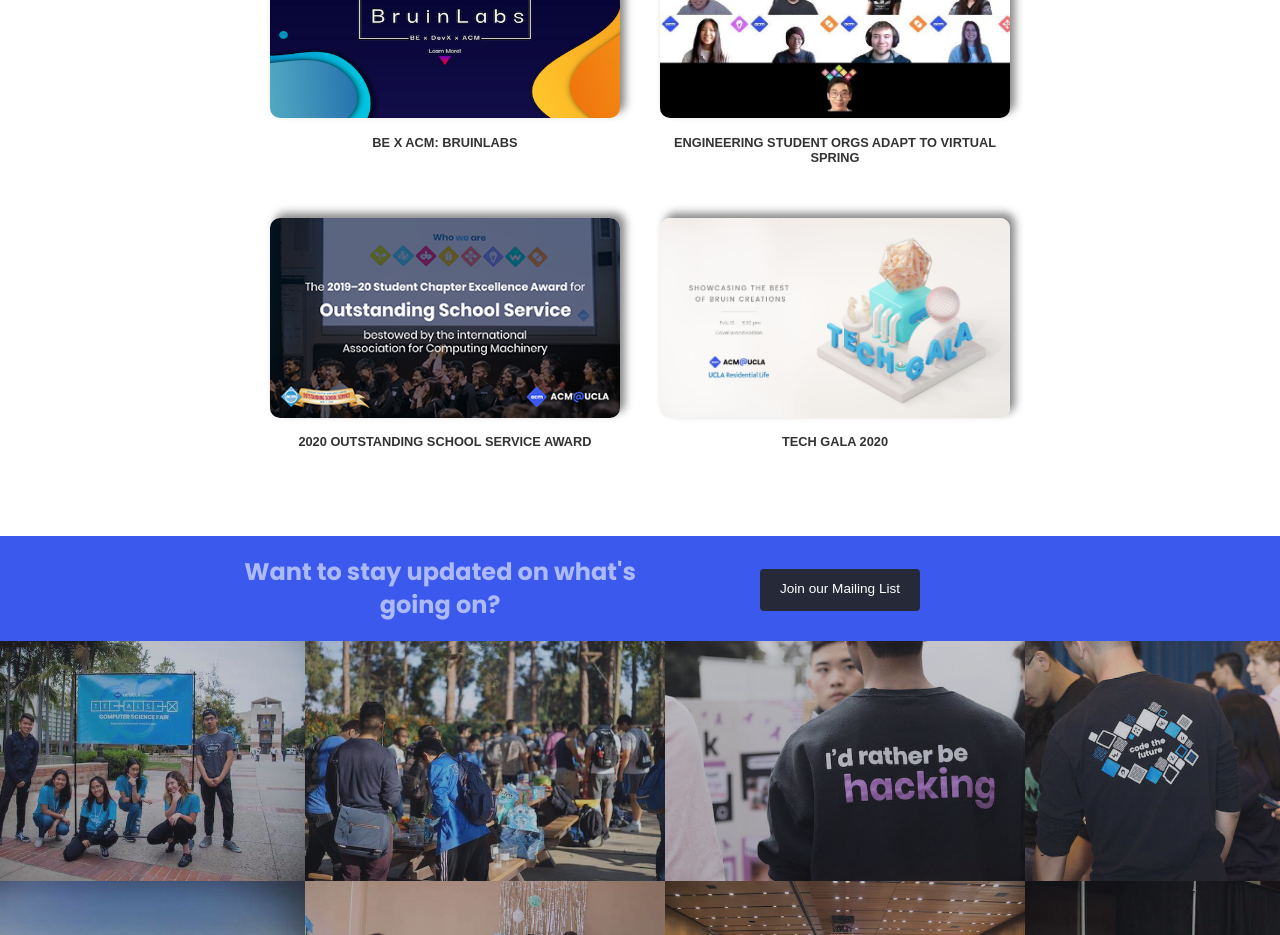
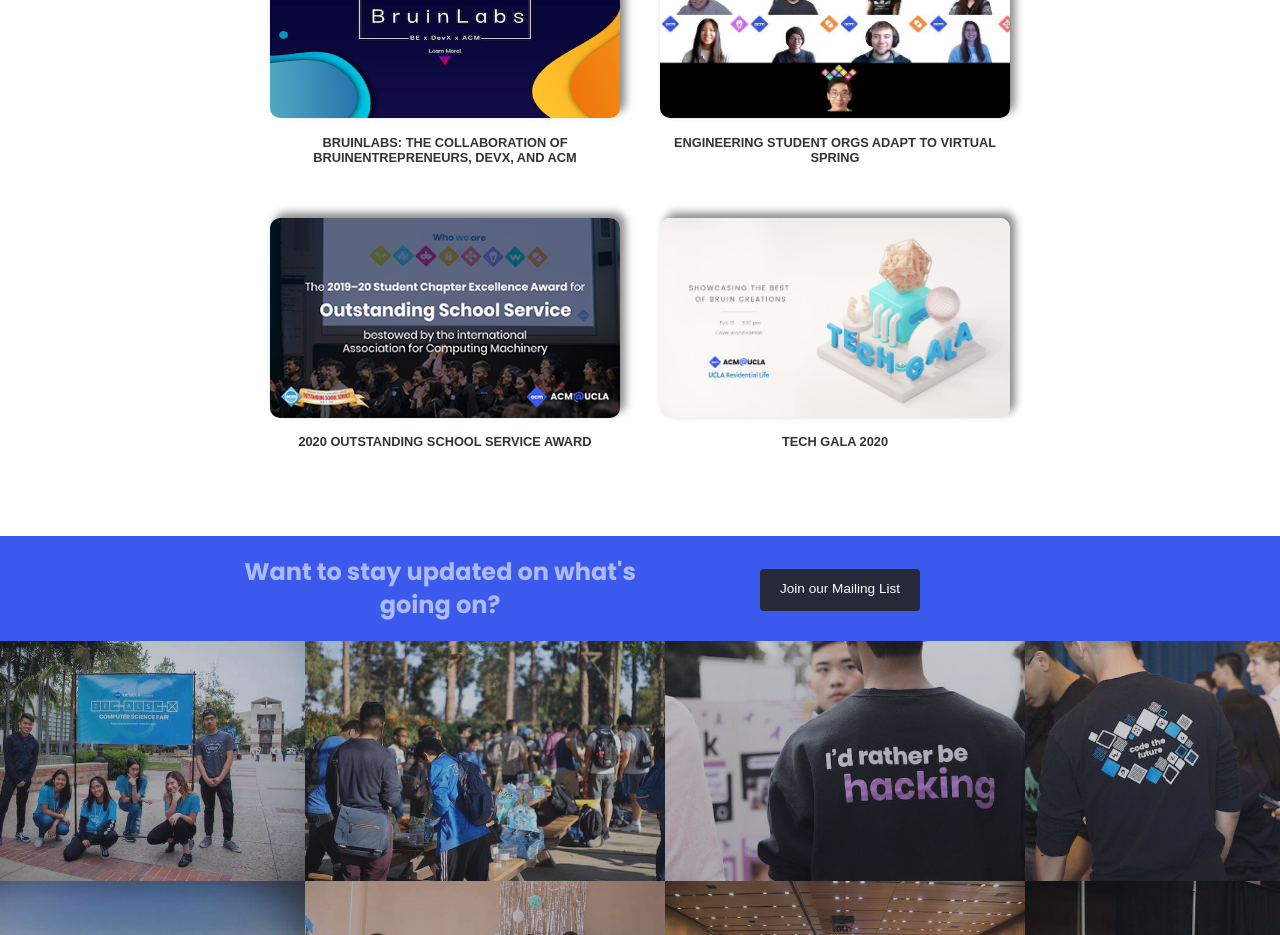
Before and after one commit to uclaacm/website, a React (Create React App) app: page / in a window 1280 px wide. Shown: the part 1220-2155 px from the top of the page. Built offline with nearby package versions, Linux system fonts and the light colour scheme; a web font is replaced by a local one.

Commit message:
Update article caption "In the News" section (Home)

```diff
--- a/src/components/Home/Home.js
+++ b/src/components/Home/Home.js
@@ -27,7 +27,7 @@ function Home (props) {
 					<a href="https://samueli.ucla.edu/bruinlabs-ucla-clubs-offers-free-program-to-teach-product-development-skills/">
 					<div className="achievement">
 						<img src={process.env.PUBLIC_URL + "/images/bruinlabs.png"} alt="BruinLabs Collaborative Program"/>
-						<h3>BE x ACM: BruinLabs</h3>
+						<h3>BruinLabs: the collaboration of BruinEntrepreneurs, DevX, and ACM</h3>
 					</div>
 					</a>
 					<a href="https://samueli.ucla.edu/engineering-student-clubs-adapt-to-a-virtual-spring-quarter/">
```
